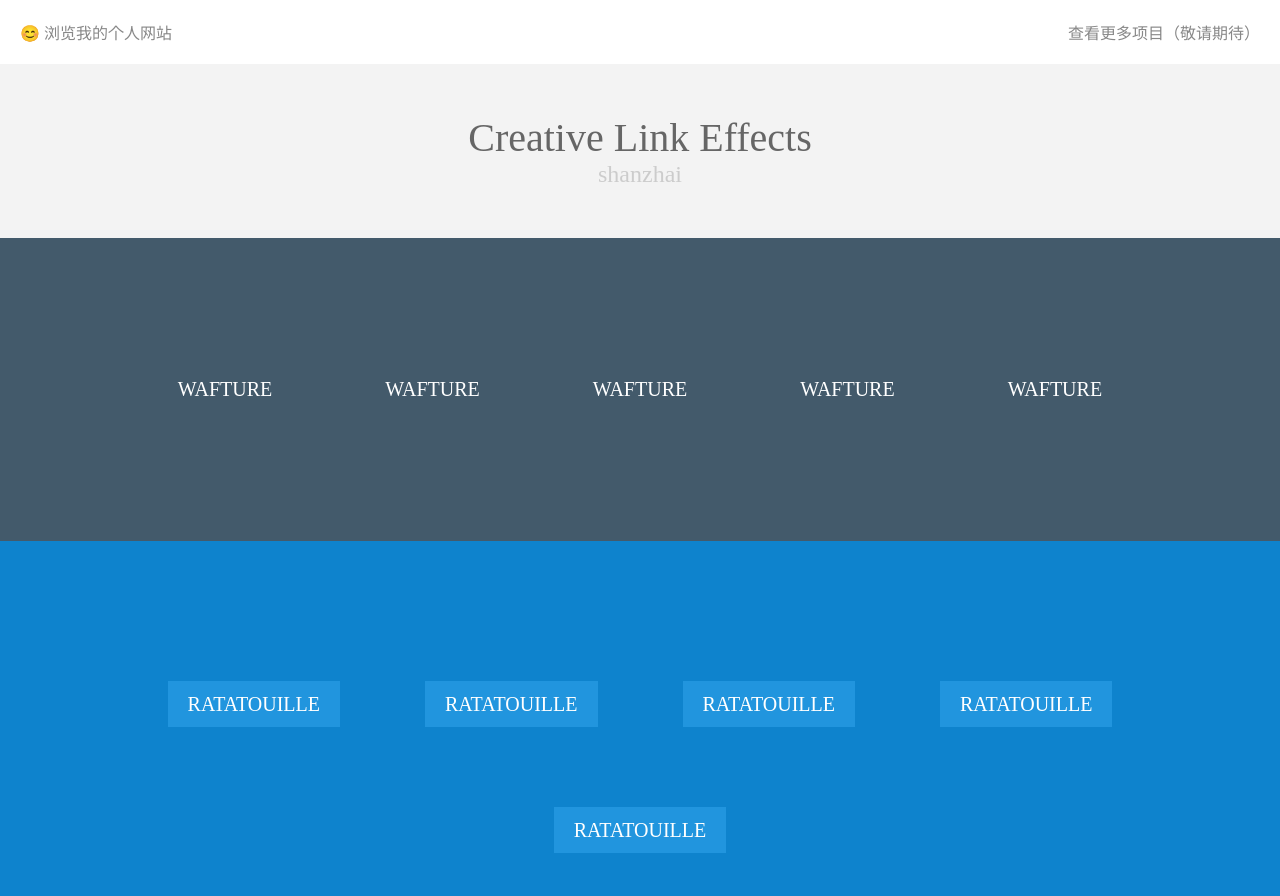
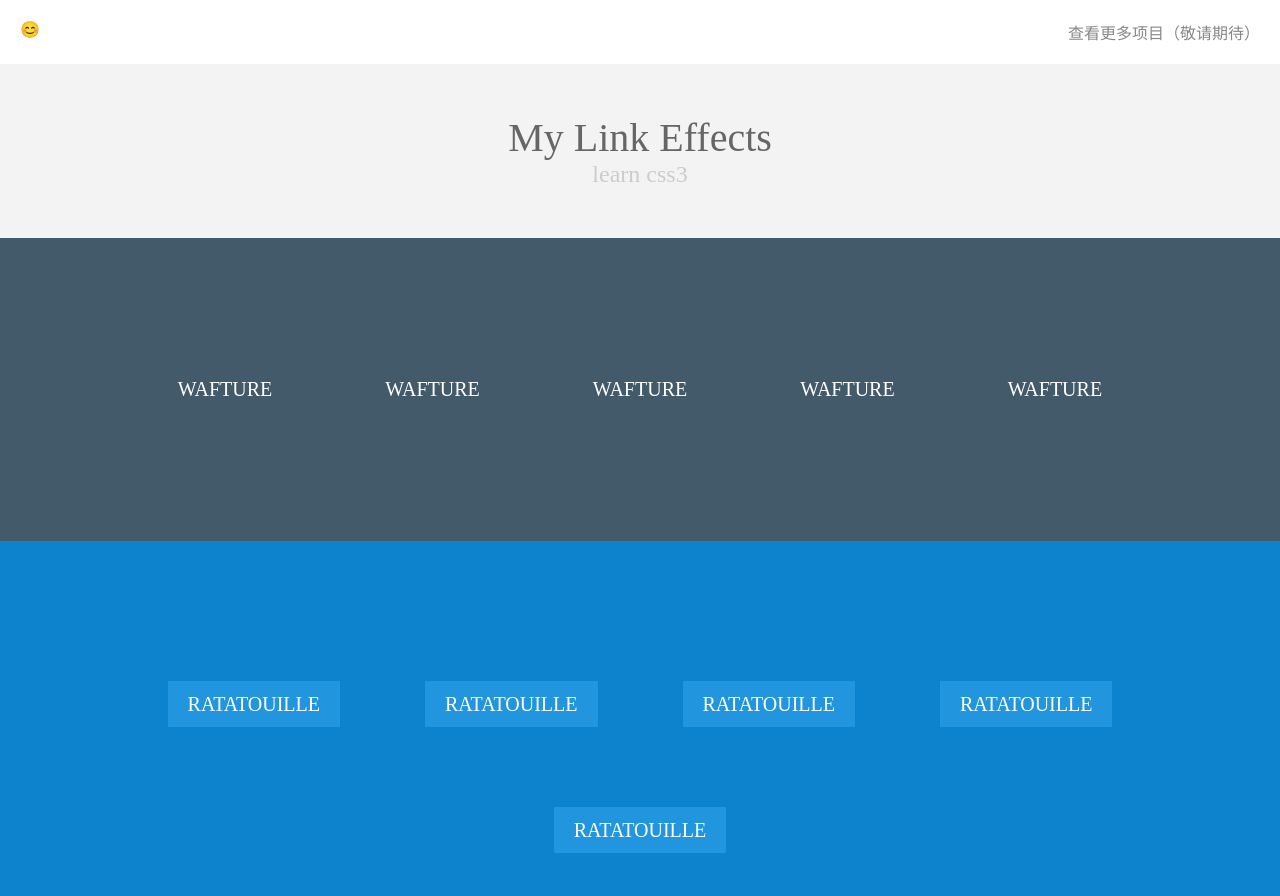
Before and after one commit to liuyiliuyi/css-link-effect, a plain HTML site: page index.html in a window 1280 px wide. Shown: the top 896 px of the page. Drawn offline with Linux system fonts and the light colour scheme.

Commit message:
change effect

```diff
--- a/index.html
+++ b/index.html
@@ -7,10 +7,11 @@
   <link rel="stylesheet" href="css-link-effect.css">
 </head>
 <body>
-  <nav class="nav"><a href="http://liuyiliuyi.coding.me/" class="nav_left">😊 浏览我的个人网站</a><a href="http://liuyiliuyi.coding.me/" class="nav_right">查看更多项目（敬请期待）</a></nav>
+  <nav class="nav"><a href="https://liuyiliuyi.github.io/liuyi-resume/" class="nav_left">😊</a><a href="https://liuyiliuyi.github.io/liuyi-resume/" class="nav_right">查看更多项目（敬请期待）</a></nav>
+  <!-- <nav class="nav"><a href="http://liuyiliuyi.coding.me/" class="nav_left">😊 浏览我的个人网站</a><a href="http://liuyiliuyi.coding.me/" class="nav_right">查看更多项目（敬请期待）</a></nav> -->
   <header class="header">
-    <h1>Creative Link Effects</h1>
-    <h2>shanzhai</h2>
+    <h1>My Link Effects</h1>
+    <h2>learn css3</h2>
   </header>
 
   <div class="contain contain1">
@@ -206,19 +207,9 @@
 
   <footer>
     <p>If you enjoyed these effects you can:</p>
+    <p><a href="https://github.com/liuyiliuyi/css-link-effect">MY HOME PAGE</a>
     <p><a href="https://tympanus.net/Development/CreativeLinkEffects/">CreativeLinkEffects</a></p>
-    <p><a href="http://liuyiliuyi.coding.me/">MY HOME PAGE</a>
   </footer>
-
-
-
-
-
-
-
-
-
-
 
   </body>
 </html>
```
